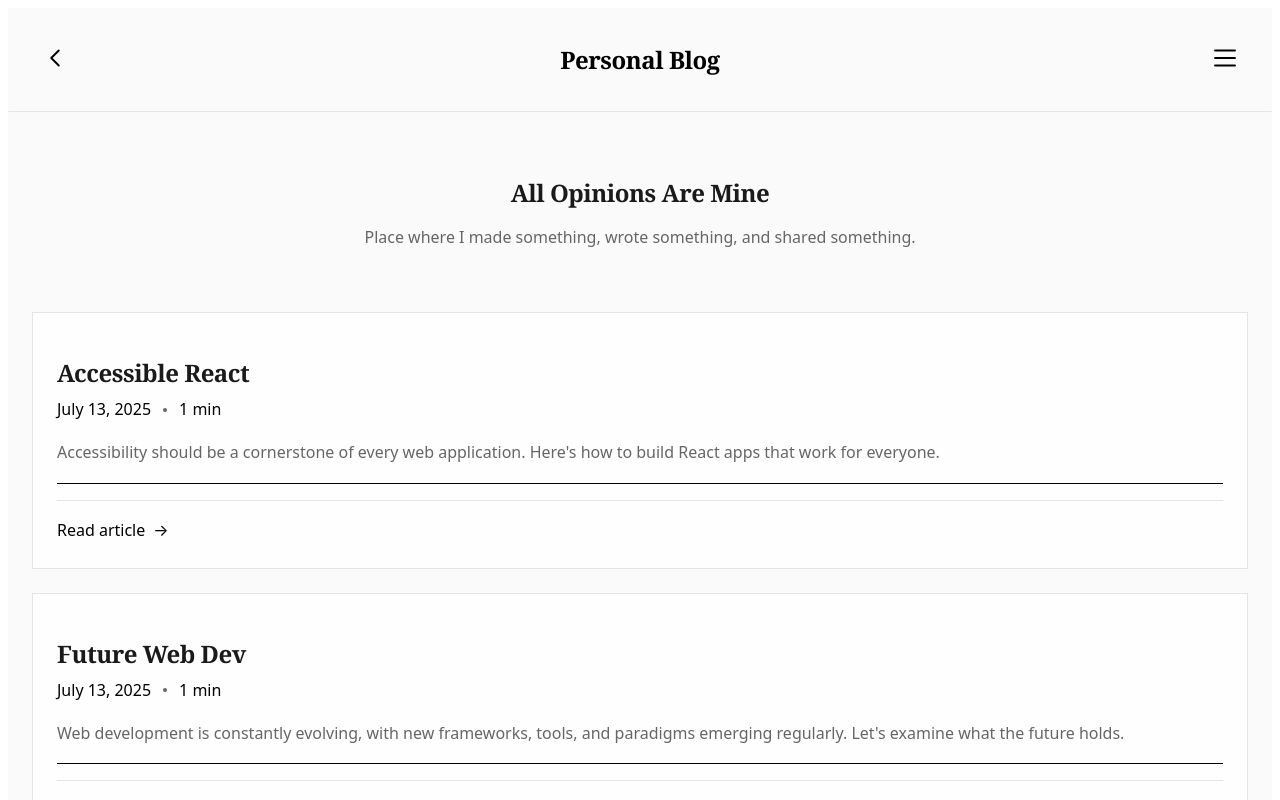
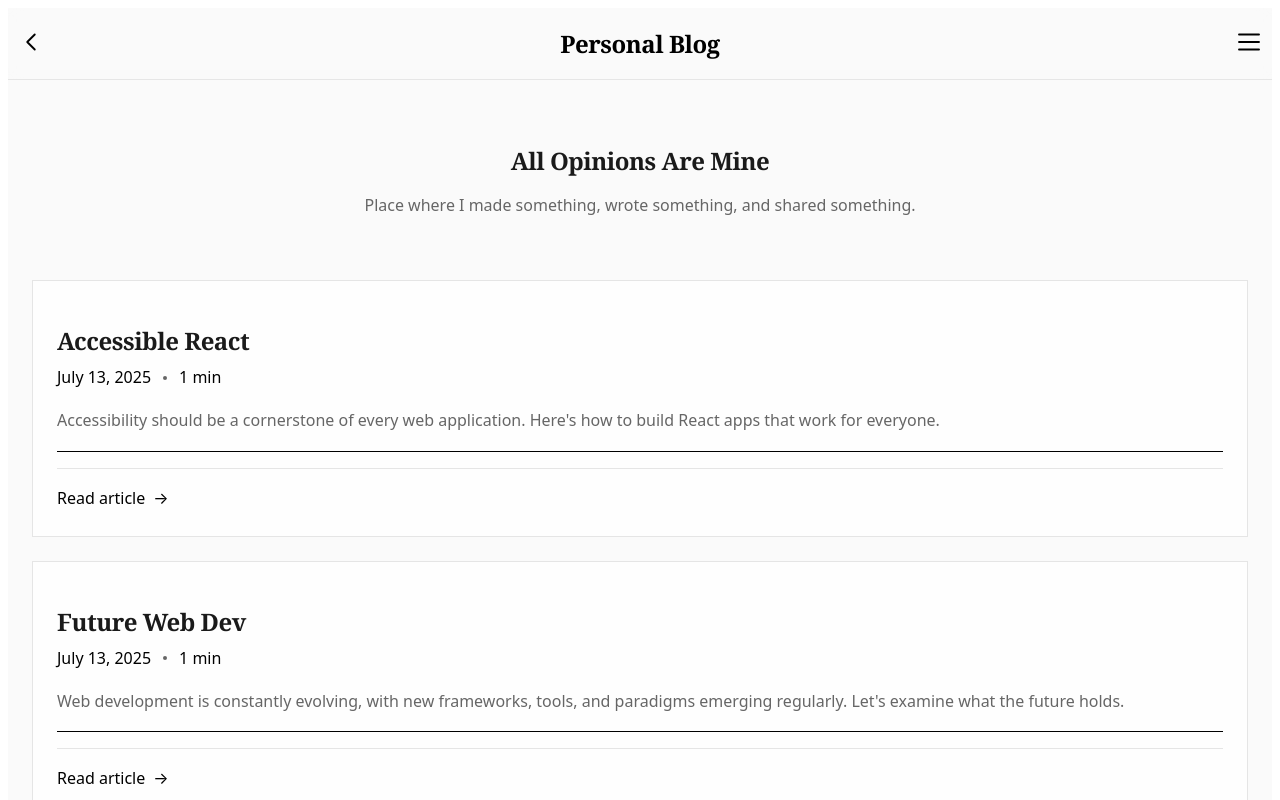
Before and after one commit to peacewalker122/personal-website, a React (Vite) app: page / in a window 1280 px wide. Shown: the top 800 px of the page. Built offline with nearby package versions, Linux system fonts and the light colour scheme.

Commit message:
fix layout

```diff
--- a/src/components/ArticleContent.tsx
+++ b/src/components/ArticleContent.tsx
@@ -27,7 +27,7 @@ export function ArticleContent({ article }: ArticleContentProps) {
           theme === "dark" ? "var(--bg-primary)" : "var(--bg-primary)",
       }}
     >
-      <article className="max-w-[680px] mx-auto px-6 py-12">
+      <article className="max-w-[680px] mx-auto py-2 sm:px-6 sm:py-12">
         {/* Article Header */}
         <header className="mb-12 pb-8 border-b border-opacity-20">
           <div
--- a/src/components/NavBar.tsx
+++ b/src/components/NavBar.tsx
@@ -25,7 +25,7 @@ export function NavBar({ title }: { title: string }) {
             : "rgba(0, 0, 0, 0.08)",
       }}
     >
-      <div className="max-w-4xl mx-auto px-6 py-4 flex items-center justify-between">
+      <div className="max-w-4xl mx-auto sm:px-6 sm:py-4 flex items-center justify-between">
         {/* Back Button */}
         <button
           className={`
--- a/src/index.css
+++ b/src/index.css
@@ -131,7 +131,7 @@ h4,
 h5,
 h6 {
 	font-family: ui-serif, Georgia, Cambria, "Times New Roman", Times, serif;
-	font-weight: 600;
+	font-weight: 800;
 	line-height: 1.3;
 	letter-spacing: -0.02em;
 }
```
Lines whose indentation alone changed are shown as unchanged.
